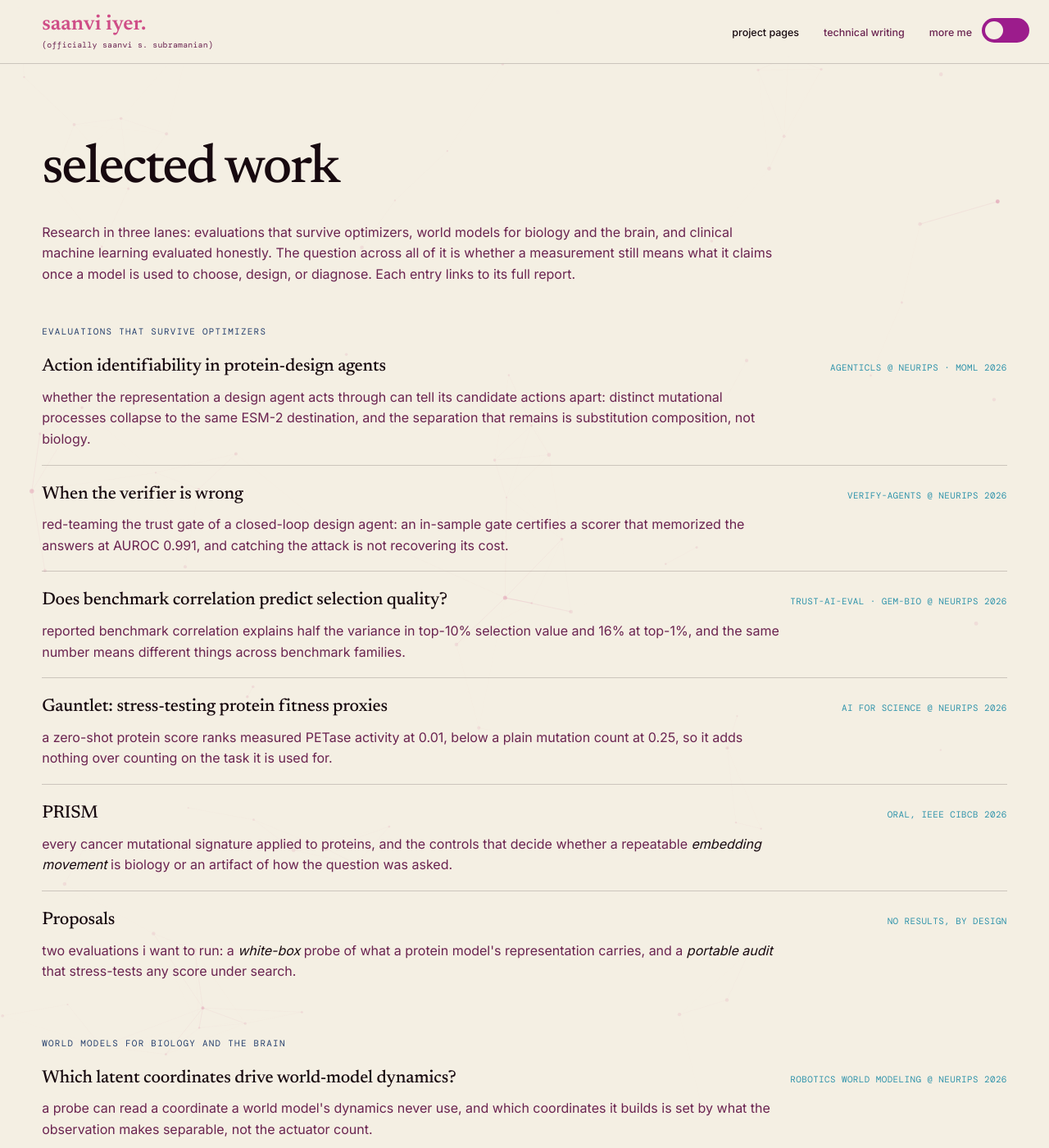
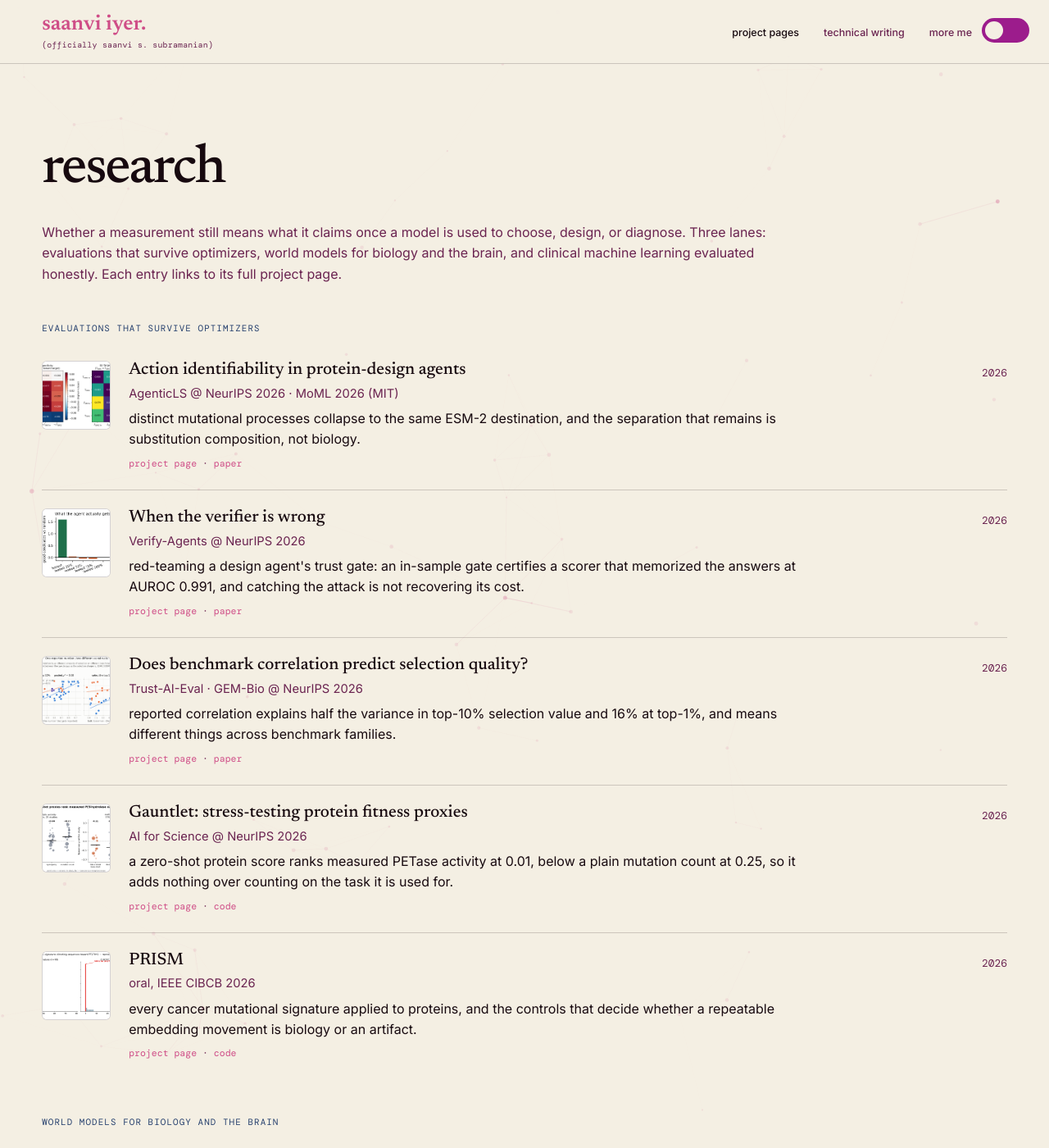
Before and after one commit to saanviiyer/saanviiyer.github.io, a Jekyll site: the page built from pages/projects-index.html, in a window 1280 px wide and 1400 px high. Shown: the whole window at 82% size. Built offline with Jekyll 4.4.1, drawn with Linux system fonts in a browser that asks for light colours; some web fonts are replaced; some of the changed text lies outside the part shown.

Commit message:
Rebuild /projects/ as a left-aligned publication-row list: thumbnail, title, venue, one-line, links, and year

```diff
--- a/assets/css/style.css
+++ b/assets/css/style.css
@@ -1064,6 +1064,29 @@ footer a:hover { text-decoration: underline; }
 .work-desc { display: block; margin-top: 6px; line-height: 1.6; color: var(--muted); max-width: 90ch; }
 .work-desc em { font-style: italic; color: var(--ink); }
 
+/* Publication-row list (thumbnail + title + venue + one-line + links + year) */
+.pub-sec { font-family: var(--mono); font-size: 0.68rem; letter-spacing: 0.1em; text-transform: uppercase; color: var(--navy); margin: 44px 0 8px; }
+.pub-list { margin: 0 0 18px; }
+.pub-row { display: grid; grid-template-columns: 84px 1fr auto; gap: 22px; padding: 22px 0; border-top: 0.5px solid var(--border); align-items: start; }
+.pub-row:first-child { border-top: none; }
+.pub-thumb { display: block; }
+.pub-thumb img { width: 84px; height: 84px; object-fit: cover; border: 0.5px solid var(--border); border-radius: 6px; background: #fff; display: block; }
+.pub-main { min-width: 0; }
+.pub-title { font-family: var(--serif); font-size: 1.3rem; font-weight: 500; line-height: 1.2; margin: 0 0 3px; }
+.pub-title a { color: var(--ink); text-decoration: none; }
+.pub-title a:hover { text-decoration: underline; text-decoration-color: var(--pink); text-underline-offset: 3px; }
+.pub-venue { color: var(--muted); font-size: 0.92rem; margin-bottom: 6px; }
+.pub-desc { line-height: 1.55; color: var(--ink); margin-bottom: 8px; max-width: 82ch; }
+.pub-links { font-family: var(--mono); font-size: 0.72rem; color: var(--muted); }
+.pub-links a { color: var(--pink); text-decoration: none; }
+.pub-links a:hover { text-decoration: underline; text-underline-offset: 2px; }
+.pub-year { font-family: var(--mono); font-size: 0.8rem; color: var(--muted); white-space: nowrap; padding-top: 4px; }
+@media (max-width: 620px) {
+  .pub-row { grid-template-columns: 58px 1fr; }
+  .pub-thumb img { width: 58px; height: 58px; }
+  .pub-year { grid-column: 2; padding-top: 0; }
+}
+
 .bm { max-width: 1180px; margin: 0 auto; background: var(--read-card); border: 1px solid var(--read-card-edge); border-radius: 24px; padding: clamp(28px,5vw,64px); box-shadow: 0 16px 46px rgba(23,9,15,0.08); }
 .bm-eyebrow { font-family: var(--mono); font-size: 0.68rem; letter-spacing: 0.1em; text-transform: uppercase; color: var(--accent); margin-bottom: 18px; }
 .bm-eyebrow a { color: var(--accent); text-decoration: none; }
--- a/pages/projects-index.html
+++ b/pages/projects-index.html
@@ -4,56 +4,111 @@ permalink: /projects/
 ---
 
 <section class="pf-section">
-  <h2 class="pf-heading">selected work</h2>
-  <p class="proj-intro">Research in three lanes: evaluations that survive optimizers, world models for biology and the brain, and clinical machine learning evaluated honestly. The question across all of it is whether a measurement still means what it claims once a model is used to choose, design, or diagnose. Each entry links to its full report.</p>
+  <h2 class="pf-heading">research</h2>
+  <p class="proj-intro">Whether a measurement still means what it claims once a model is used to choose, design, or diagnose. Three lanes: evaluations that survive optimizers, world models for biology and the brain, and clinical machine learning evaluated honestly. Each entry links to its full project page.</p>
 
-  <p class="w-sec-label">evaluations that survive optimizers</p>
-  <div class="work-list">
-    <a class="work-row" href="{{ '/action-identifiability/' | relative_url }}">
-      <span class="work-head"><span class="work-title">Action identifiability in protein-design agents</span><span class="work-meta">AgenticLS @ NeurIPS &middot; MoML 2026</span></span>
-      <span class="work-desc">whether the representation a design agent acts through can tell its candidate actions apart: distinct mutational processes collapse to the same ESM-2 destination, and the separation that remains is substitution composition, not biology.</span>
-    </a>
-    <a class="work-row" href="{{ '/verify-agents/' | relative_url }}">
-      <span class="work-head"><span class="work-title">When the verifier is wrong</span><span class="work-meta">Verify-Agents @ NeurIPS 2026</span></span>
-      <span class="work-desc">red-teaming the trust gate of a closed-loop design agent: an in-sample gate certifies a scorer that memorized the answers at AUROC 0.991, and catching the attack is not recovering its cost.</span>
-    </a>
-    <a class="work-row" href="{{ '/benchmark-selection/' | relative_url }}">
-      <span class="work-head"><span class="work-title">Does benchmark correlation predict selection quality?</span><span class="work-meta">Trust-AI-Eval &middot; GEM-Bio @ NeurIPS 2026</span></span>
-      <span class="work-desc">reported benchmark correlation explains half the variance in top-10% selection value and 16% at top-1%, and the same number means different things across benchmark families.</span>
-    </a>
-    <a class="work-row" href="{{ '/fitness-proxies/' | relative_url }}">
-      <span class="work-head"><span class="work-title">Gauntlet: stress-testing protein fitness proxies</span><span class="work-meta">AI for Science @ NeurIPS 2026</span></span>
-      <span class="work-desc">a zero-shot protein score ranks measured PETase activity at 0.01, below a plain mutation count at 0.25, so it adds nothing over counting on the task it is used for.</span>
-    </a>
-    <a class="work-row" href="{{ '/projects/prism/' | relative_url }}">
-      <span class="work-head"><span class="work-title">PRISM</span><span class="work-meta">oral, IEEE CIBCB 2026</span></span>
-      <span class="work-desc">every cancer mutational signature applied to proteins, and the controls that decide whether a repeatable <em>embedding movement</em> is biology or an artifact of how the question was asked.</span>
-    </a>
-    <a class="work-row" href="{{ '/projects/proposals/' | relative_url }}">
-      <span class="work-head"><span class="work-title">Proposals</span><span class="work-meta">no results, by design</span></span>
-      <span class="work-desc">two evaluations i want to run: a <em>white-box</em> probe of what a protein model's representation carries, and a <em>portable audit</em> that stress-tests any score under search.</span>
-    </a>
+  <p class="pub-sec">evaluations that survive optimizers</p>
+  <div class="pub-list">
+
+    <div class="pub-row">
+      <a class="pub-thumb" href="{{ '/action-identifiability/' | relative_url }}"><img src="{{ '/assets/images/projects/agentevals/identifiability-signatures.png' | relative_url }}" alt="Action identifiability"></a>
+      <div class="pub-main">
+        <h3 class="pub-title"><a href="{{ '/action-identifiability/' | relative_url }}">Action identifiability in protein-design agents</a></h3>
+        <div class="pub-venue">AgenticLS @ NeurIPS 2026 &middot; MoML 2026 (MIT)</div>
+        <div class="pub-desc">distinct mutational processes collapse to the same ESM-2 destination, and the separation that remains is substitution composition, not biology.</div>
+        <div class="pub-links"><a href="{{ '/action-identifiability/' | relative_url }}">project page</a> &middot; <a href="https://openreview.net/forum?id=GhNJ7TTUyi" target="_blank" rel="noopener">paper</a></div>
+      </div>
+      <div class="pub-year">2026</div>
+    </div>
+
+    <div class="pub-row">
+      <a class="pub-thumb" href="{{ '/verify-agents/' | relative_url }}"><img src="{{ '/assets/images/projects/agentevals/verifier-attack.png' | relative_url }}" alt="When the verifier is wrong"></a>
+      <div class="pub-main">
+        <h3 class="pub-title"><a href="{{ '/verify-agents/' | relative_url }}">When the verifier is wrong</a></h3>
+        <div class="pub-venue">Verify-Agents @ NeurIPS 2026</div>
+        <div class="pub-desc">red-teaming a design agent's trust gate: an in-sample gate certifies a scorer that memorized the answers at AUROC 0.991, and catching the attack is not recovering its cost.</div>
+        <div class="pub-links"><a href="{{ '/verify-agents/' | relative_url }}">project page</a> &middot; <a href="https://openreview.net/forum?id=RyzGAFDM8S" target="_blank" rel="noopener">paper</a></div>
+      </div>
+      <div class="pub-year">2026</div>
+    </div>
+
+    <div class="pub-row">
+      <a class="pub-thumb" href="{{ '/benchmark-selection/' | relative_url }}"><img src="{{ '/assets/images/projects/agentevals/selection-decay.png' | relative_url }}" alt="Benchmark correlation vs selection"></a>
+      <div class="pub-main">
+        <h3 class="pub-title"><a href="{{ '/benchmark-selection/' | relative_url }}">Does benchmark correlation predict selection quality?</a></h3>
+        <div class="pub-venue">Trust-AI-Eval &middot; GEM-Bio @ NeurIPS 2026</div>
+        <div class="pub-desc">reported correlation explains half the variance in top-10% selection value and 16% at top-1%, and means different things across benchmark families.</div>
+        <div class="pub-links"><a href="{{ '/benchmark-selection/' | relative_url }}">project page</a> &middot; <a href="https://openreview.net/forum?id=KxSFpyRXzp" target="_blank" rel="noopener">paper</a></div>
+      </div>
+      <div class="pub-year">2026</div>
+    </div>
+
+    <div class="pub-row">
+      <a class="pub-thumb" href="{{ '/fitness-proxies/' | relative_url }}"><img src="{{ '/assets/images/projects/eval/gauntlet-proxy-audit.png' | relative_url }}" alt="Gauntlet fitness proxies"></a>
+      <div class="pub-main">
+        <h3 class="pub-title"><a href="{{ '/fitness-proxies/' | relative_url }}">Gauntlet: stress-testing protein fitness proxies</a></h3>
+        <div class="pub-venue">AI for Science @ NeurIPS 2026</div>
+        <div class="pub-desc">a zero-shot protein score ranks measured PETase activity at 0.01, below a plain mutation count at 0.25, so it adds nothing over counting on the task it is used for.</div>
+        <div class="pub-links"><a href="{{ '/fitness-proxies/' | relative_url }}">project page</a> &middot; <a href="https://github.com/saanviiyer/protein-lm-audits/tree/main/gauntlet" target="_blank" rel="noopener">code</a></div>
+      </div>
+      <div class="pub-year">2026</div>
+    </div>
+
+    <div class="pub-row">
+      <a class="pub-thumb" href="{{ '/projects/prism/' | relative_url }}"><img src="{{ '/assets/images/prism-signature-steering/sbs17a-ranking.png' | relative_url }}" alt="PRISM"></a>
+      <div class="pub-main">
+        <h3 class="pub-title"><a href="{{ '/projects/prism/' | relative_url }}">PRISM</a></h3>
+        <div class="pub-venue">oral, IEEE CIBCB 2026</div>
+        <div class="pub-desc">every cancer mutational signature applied to proteins, and the controls that decide whether a repeatable embedding movement is biology or an artifact.</div>
+        <div class="pub-links"><a href="{{ '/projects/prism/' | relative_url }}">project page</a> &middot; <a href="https://github.com/saanviiyer/PRISM" target="_blank" rel="noopener">code</a></div>
+      </div>
+      <div class="pub-year">2026</div>
+    </div>
+
   </div>
 
-  <p class="w-sec-label">world models for biology and the brain</p>
-  <div class="work-list">
-    <a class="work-row" href="{{ '/latent-coordinates/' | relative_url }}">
-      <span class="work-head"><span class="work-title">Which latent coordinates drive world-model dynamics?</span><span class="work-meta">Robotics World Modeling @ NeurIPS 2026</span></span>
-      <span class="work-desc">a probe can read a coordinate a world model's dynamics never use, and which coordinates it builds is set by what the observation makes separable, not the actuator count.</span>
-    </a>
-    <a class="work-row" href="{{ '/projects/world-models/' | relative_url }}">
-      <span class="work-head"><span class="work-title">A steerable heading variable, and continual learning</span><span class="work-meta">RoBoWoMo @ IEEE IROS 2026</span></span>
-      <span class="work-desc">when a predictive model builds a usable internal variable and when continued training erases one: a <em>steerable heading variable</em> that emerges only under partial observability, and <em>continual learning</em> where a fair baseline erases the advantage of local rules.</span>
-    </a>
+  <p class="pub-sec">world models for biology and the brain</p>
+  <div class="pub-list">
+
+    <div class="pub-row">
+      <a class="pub-thumb" href="{{ '/latent-coordinates/' | relative_url }}"><img src="{{ '/assets/images/projects/latent/criterion.png' | relative_url }}" alt="Latent coordinates"></a>
+      <div class="pub-main">
+        <h3 class="pub-title"><a href="{{ '/latent-coordinates/' | relative_url }}">Which latent coordinates drive world-model dynamics?</a></h3>
+        <div class="pub-venue">Robotics World Modeling @ NeurIPS 2026</div>
+        <div class="pub-desc">a probe can read a coordinate a world model's dynamics never use, and which coordinates it builds is set by what the observation makes separable, not the actuator count.</div>
+        <div class="pub-links"><a href="{{ '/latent-coordinates/' | relative_url }}">project page</a> &middot; <a href="https://github.com/saanviiyer/used_coordinates" target="_blank" rel="noopener">code</a></div>
+      </div>
+      <div class="pub-year">2026</div>
+    </div>
+
+    <div class="pub-row">
+      <a class="pub-thumb" href="{{ '/projects/world-models/' | relative_url }}"><img src="{{ '/assets/images/projects/wm/faithful-ring.png' | relative_url }}" alt="Steerable heading"></a>
+      <div class="pub-main">
+        <h3 class="pub-title"><a href="{{ '/projects/world-models/' | relative_url }}">A steerable heading variable, and continual learning</a></h3>
+        <div class="pub-venue">RoBoWoMo @ IEEE IROS 2026</div>
+        <div class="pub-desc">a steerable heading variable that emerges only under partial observability, and continual learning where a fair baseline erases the advantage of local rules.</div>
+        <div class="pub-links"><a href="{{ '/projects/world-models/' | relative_url }}">project page</a></div>
+      </div>
+      <div class="pub-year">2026</div>
+    </div>
+
   </div>
 
-  <p class="w-sec-label">clinical machine learning, evaluated honestly</p>
-  <div class="work-list">
-    <a class="work-row" href="{{ '/projects/clinical-ml/' | relative_url }}">
-      <span class="work-head"><span class="work-title">Clinical machine learning, evaluated honestly</span><span class="work-meta">ECCV AI4M3D &middot; NeurIPS RCMLR &middot; HAIC &middot; 2026</span></span>
-      <span class="work-desc">building and evaluating clinical models against what matters in practice: <em>epileptogenic lesion detection</em>, a <em>sequential routing policy</em>, and <em>seven failure modes</em> in clinical ML evaluation.</span>
-    </a>
+  <p class="pub-sec">clinical machine learning, evaluated honestly</p>
+  <div class="pub-list">
+
+    <div class="pub-row">
+      <a class="pub-thumb" href="{{ '/projects/clinical-ml/' | relative_url }}"><img src="{{ '/assets/images/projects/cover-clinical.png' | relative_url }}" alt="Clinical machine learning"></a>
+      <div class="pub-main">
+        <h3 class="pub-title"><a href="{{ '/projects/clinical-ml/' | relative_url }}">Clinical machine learning, evaluated honestly</a></h3>
+        <div class="pub-venue">ECCV AI4M3D &middot; NeurIPS RCMLR &middot; HAIC 2026</div>
+        <div class="pub-desc">epileptogenic lesion detection, a sequential routing policy, and seven failure modes in clinical ML evaluation, each measured against the decision it supports.</div>
+        <div class="pub-links"><a href="{{ '/projects/clinical-ml/' | relative_url }}">project page</a></div>
+      </div>
+      <div class="pub-year">2026</div>
+    </div>
+
   </div>
 
-  <p class="proj-intro" style="font-size:1rem;">Essays and write-ups are on the <a href="{{ '/pages/writing/' | relative_url }}">writing</a> page. Tools, apps, and earlier projects are on the <a href="{{ '/pages/portfolio/' | relative_url }}#projects">portfolio</a> page.</p>
+  <p class="proj-intro" style="font-size:1rem;">Proposals and the broader programs are on the <a href="{{ '/projects/evaluations/' | relative_url }}">evaluations</a> and <a href="{{ '/projects/proposals/' | relative_url }}">proposals</a> pages. Essays are on the <a href="{{ '/pages/writing/' | relative_url }}">writing</a> page; tools, apps, and designs on the <a href="{{ '/pages/portfolio/' | relative_url }}#portfolio">portfolio</a> page.</p>
 </section>
```
